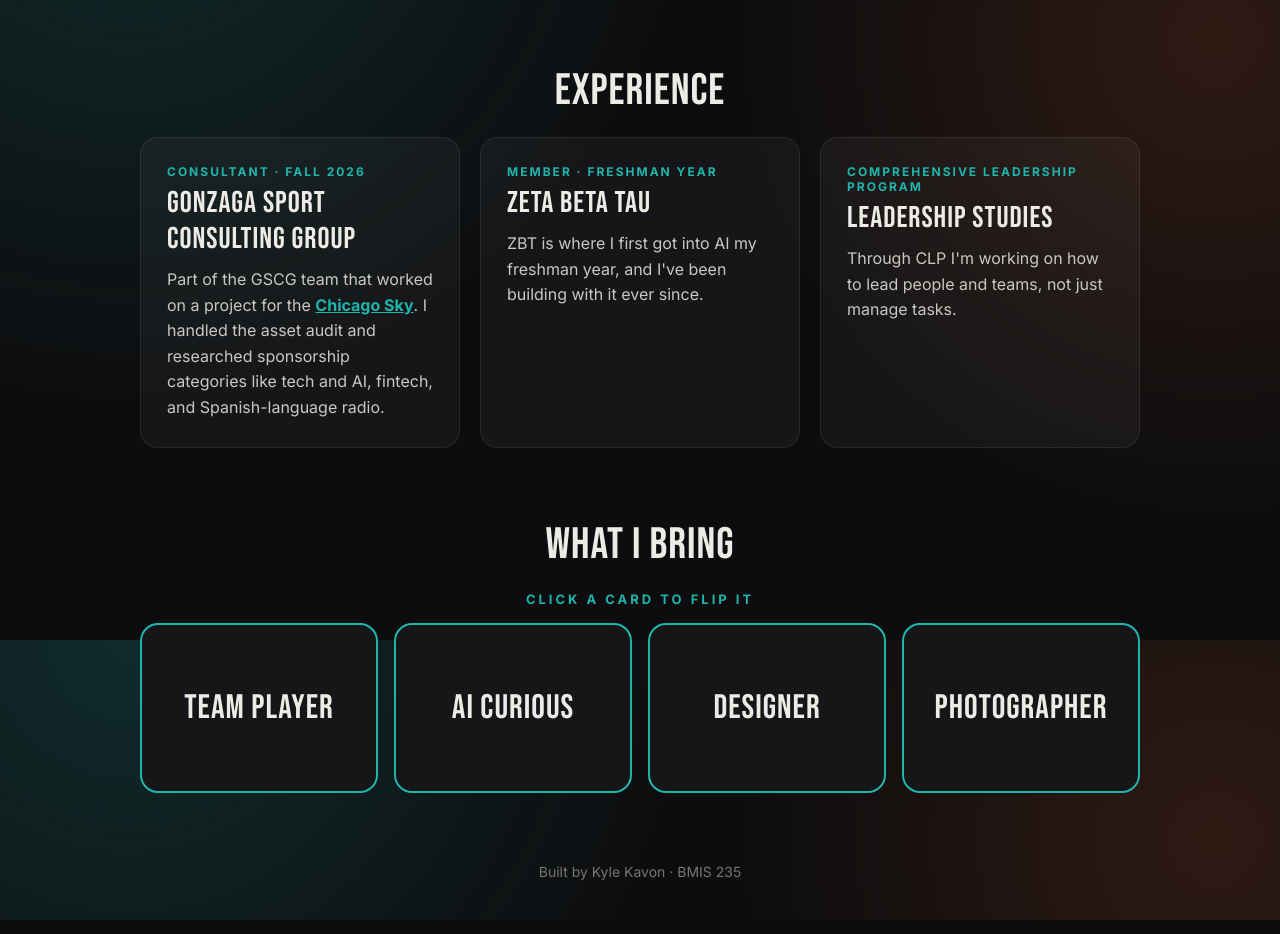
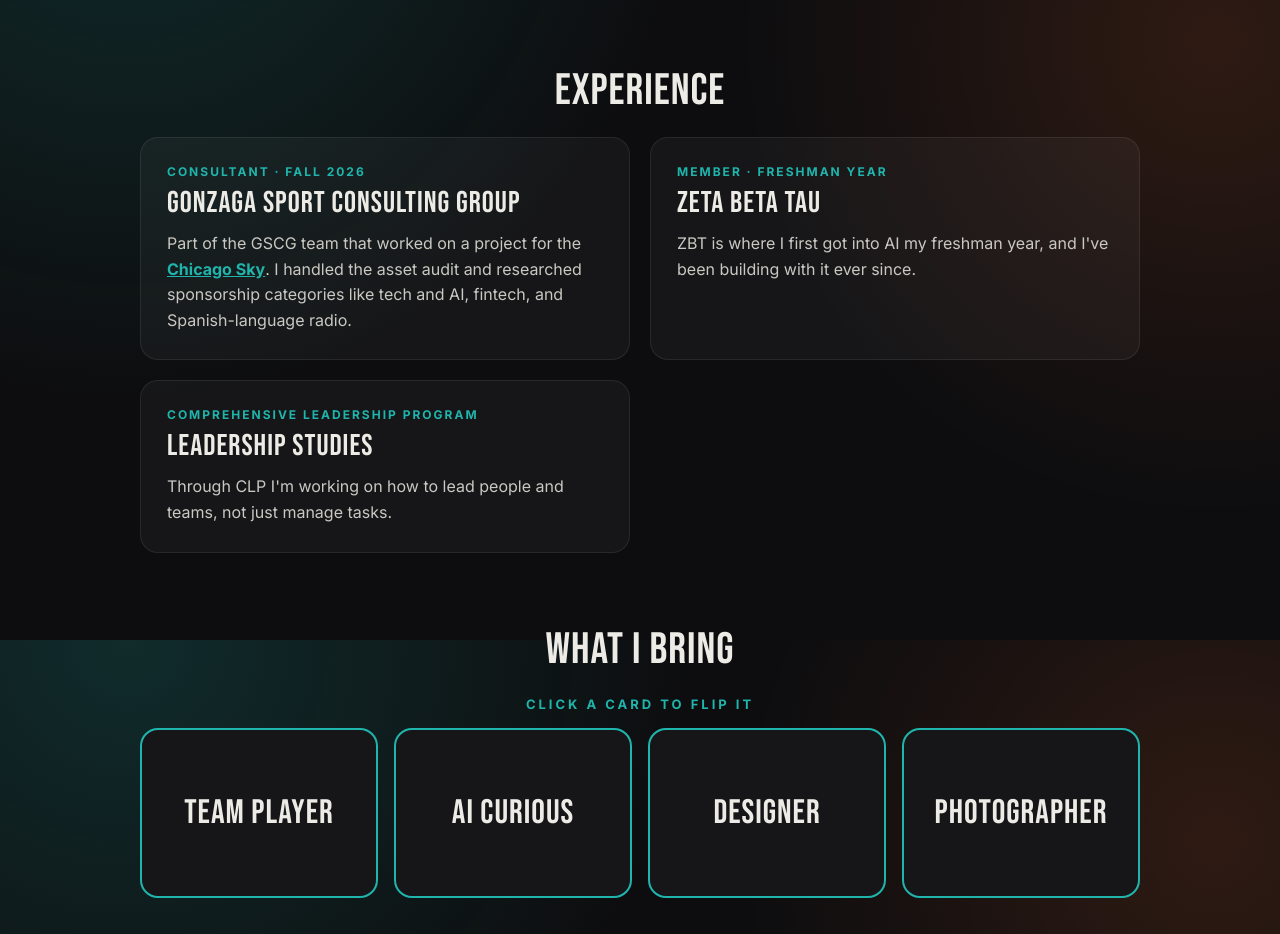
Before and after one commit to kkavon7/bmis235-html-3, a plain HTML site: page index.html in a window 1280 px wide. Shown: the part 960-1894 px from the top of the page. Drawn offline with Linux system fonts and the light colour scheme.

Commit message:
Two-column experience cards

```diff
--- a/styles.css
+++ b/styles.css
@@ -172,7 +172,7 @@ transform: translateY(-2px);
 
 .cards {
 display: grid;
-grid-template-columns: repeat(auto-fit, minmax(260px, 1fr));
+grid-template-columns: repeat(auto-fit, minmax(min(100%, 380px), 1fr));
 gap: 20px;
 max-width: 1000px;
 margin: 0 auto;
```
